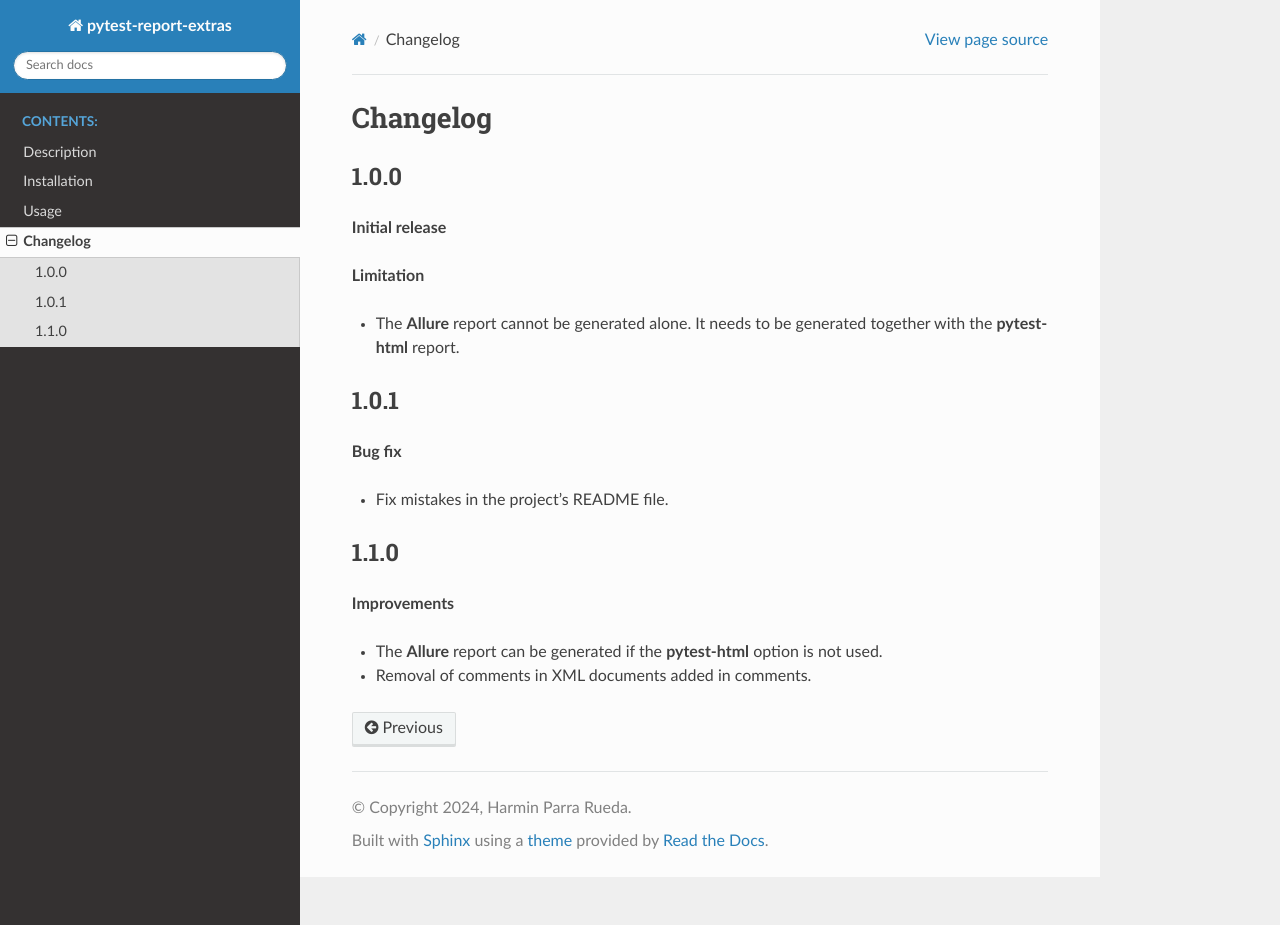
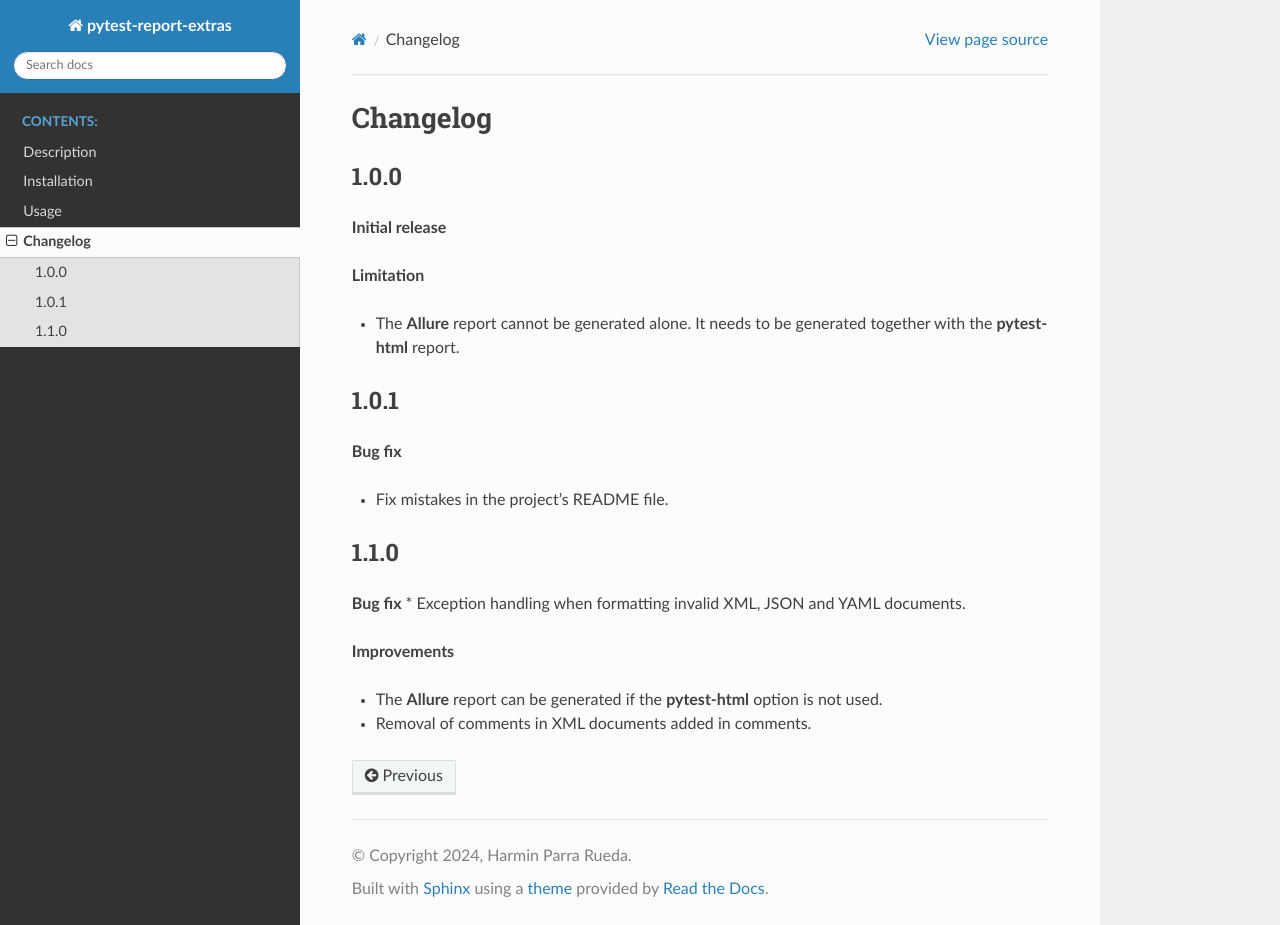
Before and after one commit to harmin-parra/pytest-report-extras, a Sphinx documentation site: the page built from docs/changelog.rst, in a window 1280 px wide and 925 px high. Built offline with Sphinx 7.4.7 and the Read the Docs theme 3.1.0, drawn with Linux system fonts in a browser that asks for light colours.

Commit message:
update docs

```diff
--- a/docs/changelog.rst
+++ b/docs/changelog.rst
@@ -24,6 +24,9 @@ Changelog
 1.1.0
 =====
 
+**Bug fix**
+* Exception handling when formatting invalid XML, JSON and YAML documents.
+
 **Improvements**
 
 * The **Allure** report can be generated if the **pytest-html** option is not used.
```
